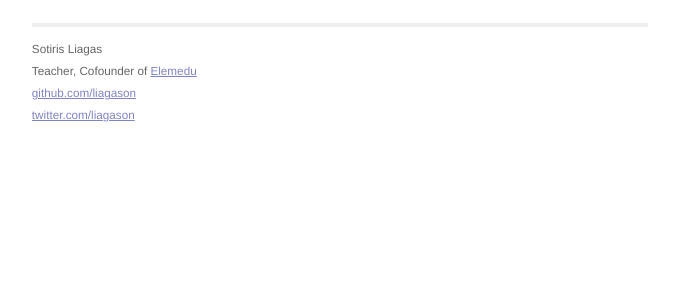
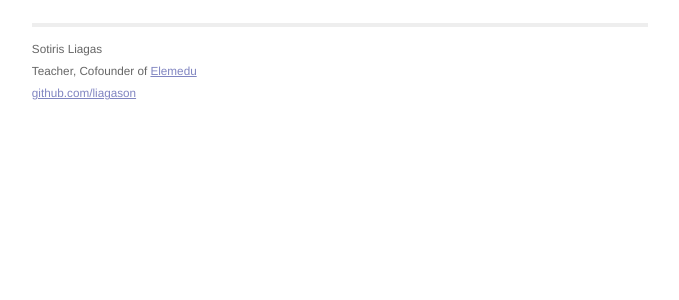
Before and after one commit to liagason/A-Jekyll-Blog, a Jekyll site: the page built from index.html, in a window 1280 px wide. Shown: the part 496-796 px from the top of the page, without its empty margins (300-979 px from the left). Built offline with Jekyll 4.4.1, drawn with Linux system fonts in a browser that asks for light colours; some of the changed lines change nothing that is shown.

Commit message:
Update default.html

```diff
--- a/_layouts/default.html
+++ b/_layouts/default.html
@@ -2,15 +2,14 @@
 <html xmlns="http://www.w3.org/1999/xhtml" xml:lang="en" lang="en-us">
 <head>
    <meta http-equiv="content-type" content="text/html; charset=utf-8" />
+   <meta name="author" content="Sotiris Liagas" />
+   <meta name="description" content="Sotiris Liagas' personal homepage">
+   <meta name="keywords" content="teaching, edtech, elemedu, programming, coding, k-12, liagason">
    <title>{{ page.title }}</title>
-   <meta name="author" content="Sotiris Liagas" />
-
    <!-- syntax highlighting CSS -->
    <link rel="stylesheet" href="/css/syntax.css" type="text/css" />
-
    <!-- Homepage CSS -->
    <link rel="stylesheet" href="/css/screen.css" type="text/css" media="screen, projection" />
-
    <!-- Typekit -->
    <script type="text/javascript" src="http://use.typekit.com/jpd0pfm.js"></script>
    <script type="text/javascript">try{Typekit.load();}catch(e){}</script>
@@ -33,8 +32,6 @@
           <a href="https://elemedu.com/">Elemedu</a>
          <br />
           <a href="http://github.com/liagason/">github.com/liagason</a>
-         <br />
-          <a href="http://twitter.com/liagason/">twitter.com/liagason</a>
       </p>
     </div>
 
```
